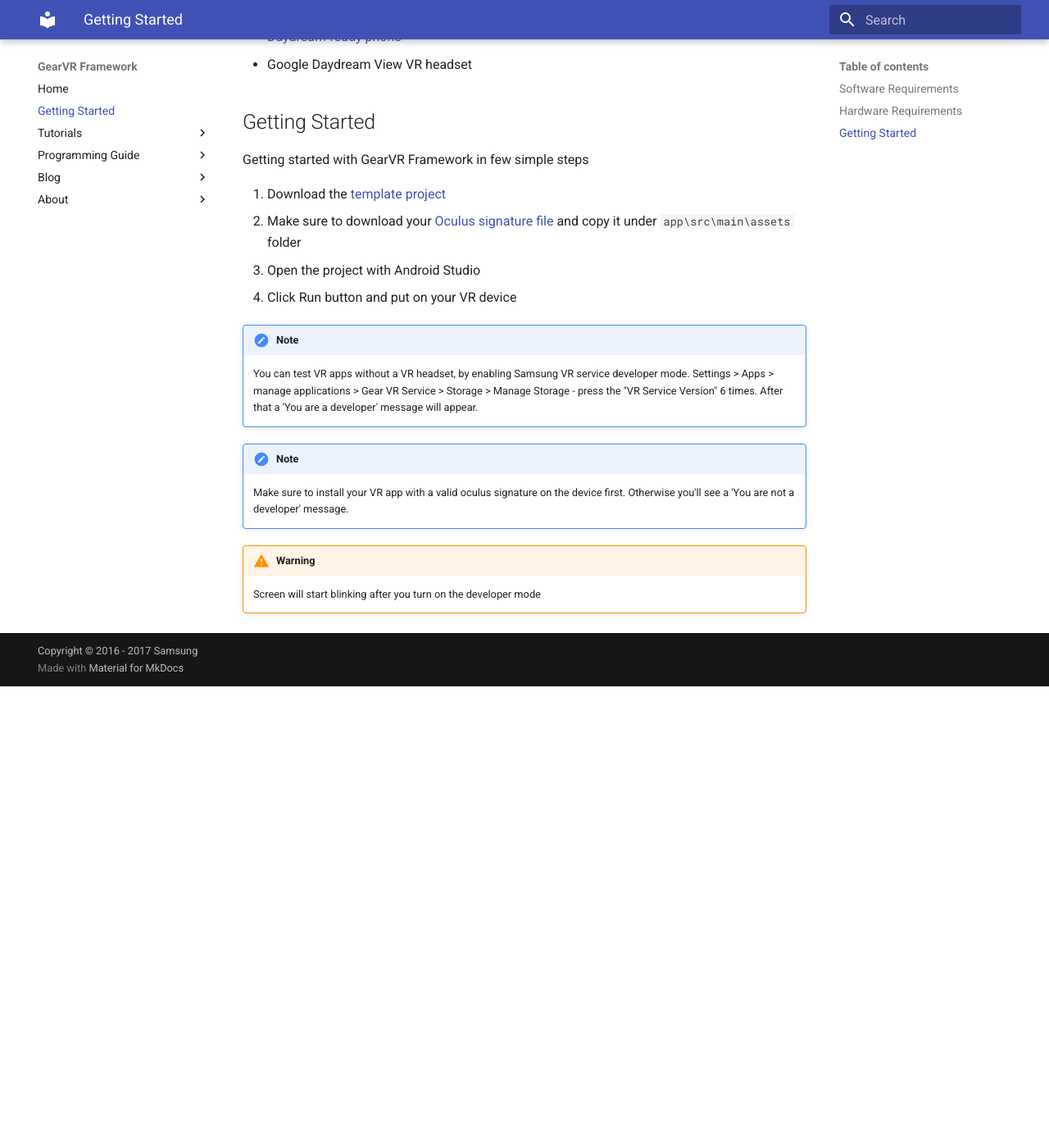
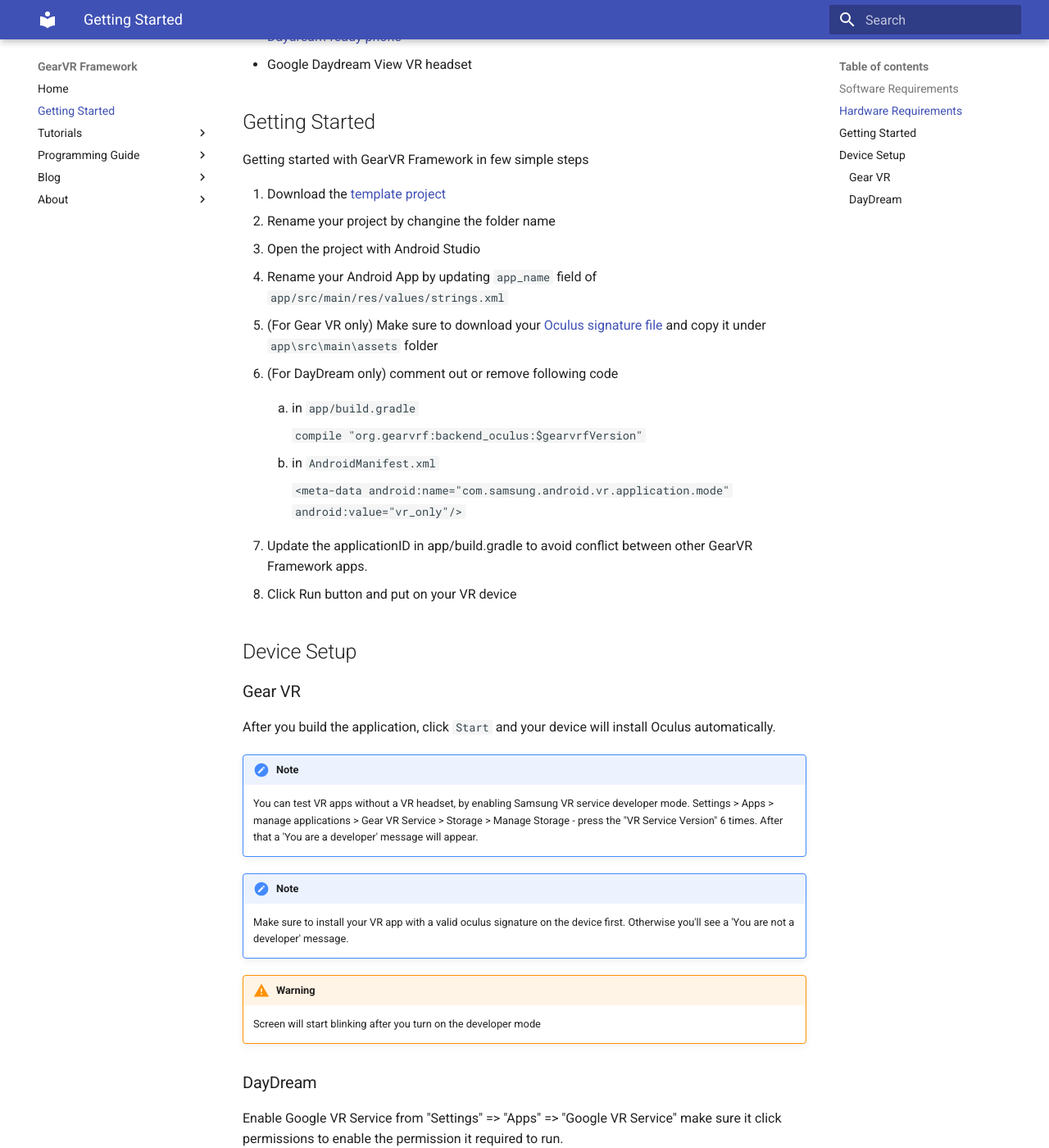
Before and after one commit to nitosan/GearVRf-docs, an MkDocs documentation site: the page built from docs/getting_started.md, in a window 1280 px wide and 1400 px high, scrolled down 835 px. Shown: the whole window at 82% size. Built offline with MkDocs 1.6.1 and Material for MkDocs 9.7.7, drawn with Linux system fonts in a browser that asks for light colours; old or Windows-style settings are respelled for this version of MkDocs; before the commit the page ends 1672 px from its top, so only the background shows below that.

Commit message:
add DayDream settings

````diff
--- a/docs/getting_started.md
+++ b/docs/getting_started.md
@@ -29,9 +29,31 @@ GearVR Framework supports following devices
 Getting started with GearVR Framework in few simple steps
 
 1. Download the [template project](https://github.com/nitosan/GearVRf-template)
-1. Make sure to download your [Oculus signature file](https://developer.oculus.com/osig/) and copy it under `app\src\main\assets` folder
+1. Rename your project by changine the folder name
 1. Open the project with Android Studio
+1. Rename your Android App by updating `app_name` field of `app/src/main/res/values/strings.xml`
+1. (For Gear VR only) Make sure to download your [Oculus signature file](https://developer.oculus.com/osig/) and copy it under `app\src\main\assets` folder
+1. (For DayDream only) comment out or remove following code
+    1. in `app/build.gradle`
+
+        ```
+    compile "org.gearvrf:backend_oculus:$gearvrfVersion"
+        ```
+
+    1. in `AndroidManifest.xml`
+
+        ```
+    <meta-data android:name="com.samsung.android.vr.application.mode" android:value="vr_only"/>
+        ```
+
+1. Update the applicationID in app/build.gradle to avoid conflict between other GearVR Framework apps.
 1. Click Run button and put on your VR device
+
+## Device Setup
+
+### Gear VR
+
+After you build the application, click `Start` and your device will install Oculus automatically.
 
 !!! note
 	You can test VR apps without a VR headset, by enabling Samsung VR service developer mode.
@@ -42,3 +64,7 @@ Getting started with GearVR Framework in few simple steps
 
 !!! warning
 	Screen will start blinking after you turn on the developer mode
+
+### DayDream
+
+Enable Google VR Service from "Settings" => "Apps" => "Google VR Service" make sure it click permissions to enable the permission it required to run.
````
